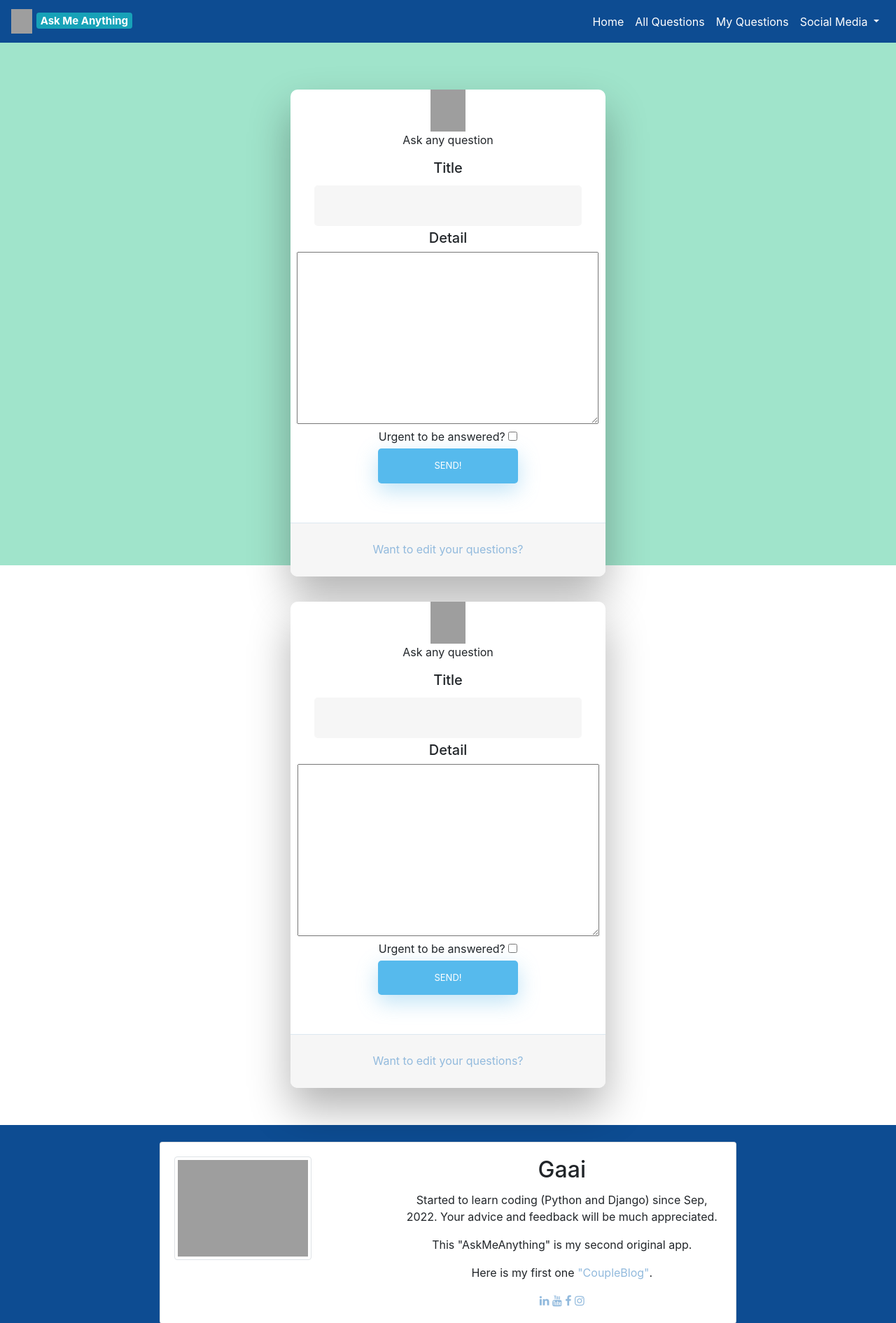
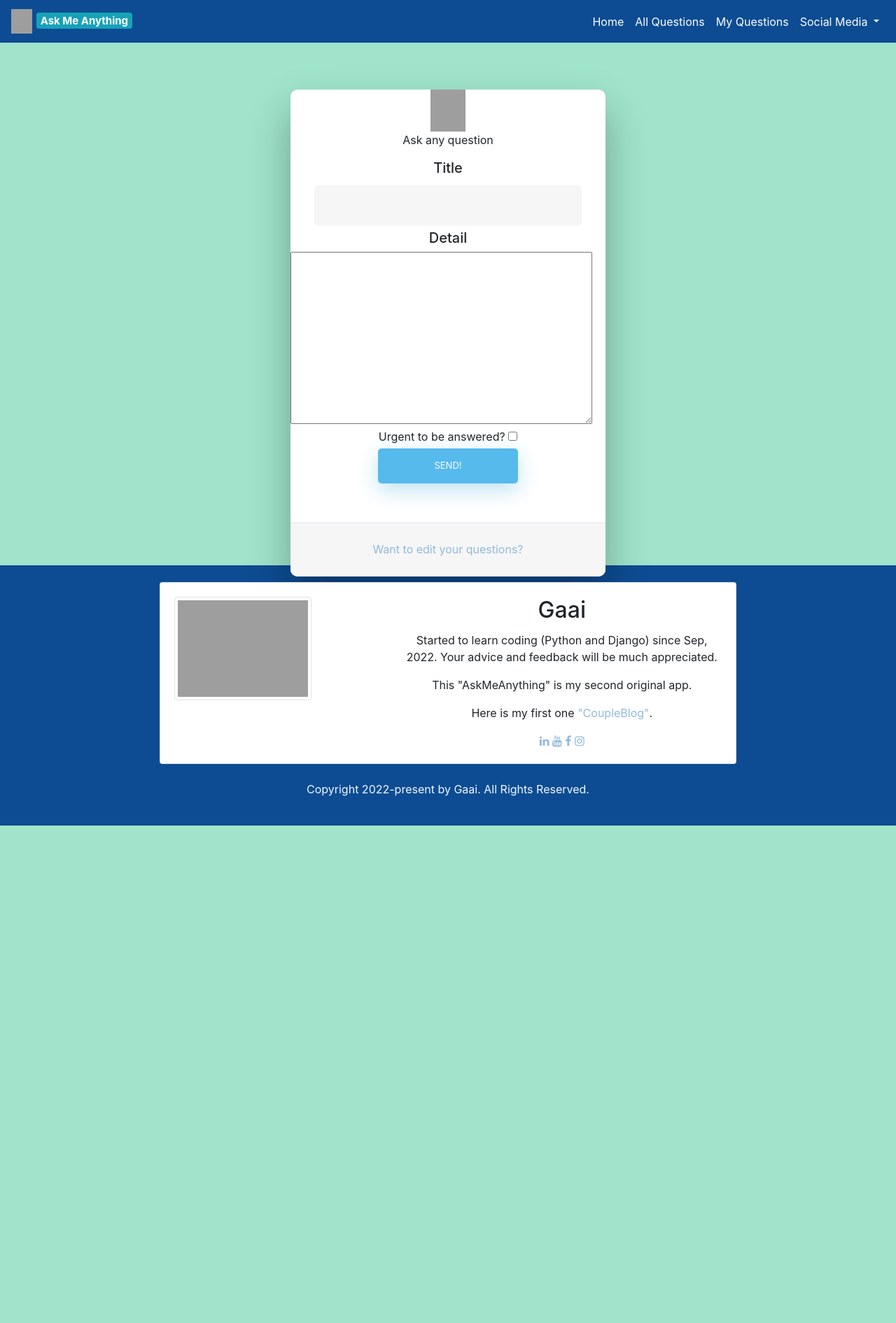
Before and after one commit to Gaai-san/askmeproject, a Django app: page /askquestion/ in a window 1280 px wide. Shown: the top 1891 px of the page at 70% size. After the commit the page ends 1180 px from the top, so only its background shows below. Run offline with Django 4.2, Linux system fonts and the light colour scheme; a user stored in the database is signed in; grey boxes are pictures that could not be loaded.

Commit message:
css edit

```diff
--- a/askmeapp/templates/askmeapp/askquestion.html
+++ b/askmeapp/templates/askmeapp/askquestion.html
@@ -28,7 +28,7 @@
                 <h5>Title</h5>
                 <div type="text" id="login" class="fadeIn second">{{ form.title }}</div>
                 <h5>Detail</h5>
-                <div type="text" id="login" class="fadeIn second">{{ form.detail }}</div>
+                <div style="max-width: 400px;" type="text" id="login" class="fadeIn second">{{ form.detail }}</div>
                 <div type="text" id="login" class="fadeIn second">Urgent to be answered? {{ form.urgent }}</div>
                 <input type="submit" class="fadeIn fourth" value="SEND!">
                 <p style="color:rgb(32, 99, 254)">{{ error }}</p>
@@ -49,35 +49,4 @@
 
 
 
-<div class="wrapper fadeInDown">
-    <div id="formContent">
-      <!-- Tabs Titles -->
-
-      <!-- Icon -->
-      <div class="fadeIn first">
-        <img src="http://deafshiru.org/wp-content/uploads/2022/12/gaai_icon.png" width="50" height="60" class="d-inline-block align-top" alt="">
-        <p>Ask any question</p>
-      </div>
-
-      <!-- Login Form -->
-      <form method="POST">
-        {% csrf_token %}
-        <h5>Title</h5>
-        <div type="text" id="login" class="fadeIn second">{{ form.title }}</div>
-        <h5>Detail</h5>
-        <div type="text" id="login" class="fadeIn second">{{ form.detail }}</div>
-        <div type="text" id="login" class="fadeIn second">Urgent to be answered? {{ form.urgent }}</div>
-        <input type="submit" class="fadeIn fourth" value="SEND!">
-        <p style="color:rgb(32, 99, 254)">{{ error }}</p>
-      </form>
-
-      <!-- Remind Passowrd -->
-      <div id="formFooter">
-        <a class="underlineHover" href="{% url 'myquestions' %}">Want to edit your questions?</a>
-      </div>
-
-    </div>
-  </div>
-
-
 {% endblock %}
```
